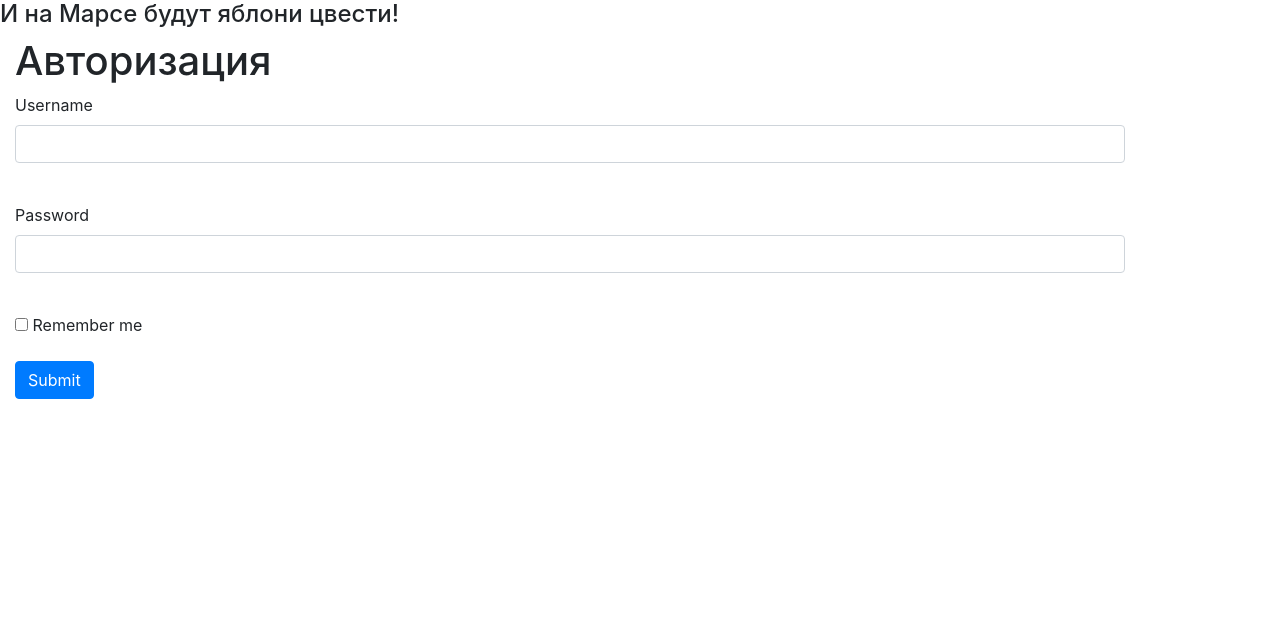
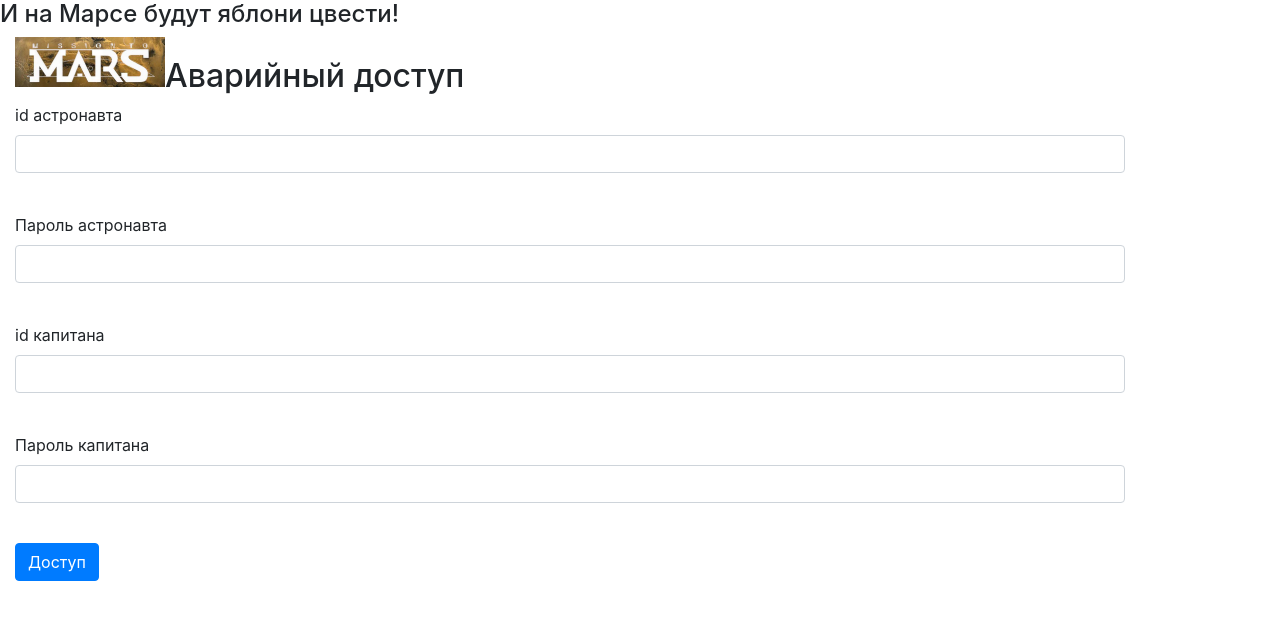
Before and after one commit to AkhmedLostInShali/colonizzation, a Flask app: template templates/login.html in a window 1280 px wide. Shown: the part 82-702 px from the top of the page. Run offline with Flask 2, Linux system fonts and the light colour scheme; the template is opened without the code that fills it: values that come from a table or form of the project are taken from there, most other values are stand-ins (such as "Sample title", 1, 10 or a date in 2020); form fields are guessed from the names that the template uses; some libraries are stand-ins or nearby versions.

Commit message:
lesson 2 task 5 improved /login

```diff
--- a/loginform.py
+++ b/loginform.py
@@ -4,7 +4,8 @@ from wtforms.validators import DataRequired
 
 
 class LoginForm(FlaskForm):
-    username = StringField('Логин', validators=[DataRequired()])
-    password = PasswordField('Пароль', validators=[DataRequired()])
-    remember_me = BooleanField('Запомнить меня')
-    submit = SubmitField('Войти')
+    id_astro = StringField('id астронавта', validators=[DataRequired()])
+    pass_astro = PasswordField('Пароль астронавта', validators=[DataRequired()])
+    id_cap = StringField('id капитана', validators=[DataRequired()])
+    pass_cap = PasswordField('Пароль капитана', validators=[DataRequired()])
+    submit = SubmitField('Доступ')
--- a/server.py
+++ /dev/null
@@ -1,82 +0,0 @@
-from flask import Flask, url_for
-
-app = Flask(__name__)
-
-
-@app.route('/')
-def index():
-    return "Миссия Колонизация Марса"
-
-
-@app.route('/index')
-def countdown():
-    return "И на Марсе будут яблони цвести!"
-
-
-@app.route('/image_sample')
-def image():
-    return f'''<img src="{url_for('static', filename='img/riana.jpg')}"
-           alt="здесь должна была быть картинка, но не нашлась">'''
-
-
-@app.route('/sample_page')
-def return_sample_page():
-    return f"""<!doctype html>
-                <html lang="en">
-                  <head>
-                    <meta charset="utf-8">
-                    <link rel="stylesheet" type="text/css" href="{url_for('static', filename='css/style.css')}" />
-                    <title>Привет, Яндекс!</title>
-                  </head>
-                  <body>
-                    <h1>Первая HTML-страница</h1>
-                  </body>
-                </html>"""
-
-
-@app.route('/bootstrap_sample')
-def bootstrap():
-    return '''<!doctype html>
-                <html lang="en">
-                  <head>
-                    <meta charset="utf-8">
-                    <meta name="viewport" content="width=device-width, initial-scale=1, shrink-to-fit=no">
-                    <link rel="stylesheet"
-                    href="https://cdn.jsdelivr.net/npm/bootstrap@5.0.0-beta1/dist/css/bootstrap.min.css"
-                    integrity="sha384-giJF6kkoqNQ00vy+HMDP7azOuL0xtbfIcaT9wjKHr8RbDVddVHyTfAAsrekwKmP1"
-                    crossorigin="anonymous">
-                    <title>Привет, Яндекс!</title>
-                  </head>
-                  <body>
-                    <h1>Привет, Яндекс!</h1>
-                    <div class="alert alert-primary" role="alert">
-                      А мы тут компонентами Bootstrap балуемся
-                    </div>
-                  </body>
-                </html>'''
-
-
-@app.route('/two_params/<username>/<int:number>')
-def two_params(username, number):
-    return f'''<!doctype html>
-                <html lang="en">
-                  <head>
-                    <meta charset="utf-8">
-                    <meta name="viewport" content="width=device-width, initial-scale=1, shrink-to-fit=no">
-                    <link rel="stylesheet"
-                   href="https://cdn.jsdelivr.net/npm/bootstrap@5.0.0-beta1/dist/css/bootstrap.min.css"
-                   integrity="sha384-giJF6kkoqNQ00vy+HMDP7azOuL0xtbfIcaT9wjKHr8RbDVddVHyTfAAsrekwKmP1"
-                   crossorigin="anonymous">
-                    <title>Пример с несколькими параметрами</title>
-                  </head>
-                  <body>
-                    <h2>{username}</h2>
-                    <div>Это первый параметр и его тип: {str(type(username))[1:-1]}</div>
-                    <h2>{number}</h2>
-                    <div>Это второй параметр и его тип: {str(type(number))[1:-1]}</div>
-                  </body>
-                </html>'''
-
-
-if __name__ == '__main__':
-    app.run(port=8080, host='127.0.0.1')
--- /dev/null
+++ b/static/css/login_style.css
@@ -0,0 +1,3 @@
+h2::before {
+  content: url(/static/img/MARS-emblem.png);
+}
--- a/templates/login.html
+++ b/templates/login.html
@@ -1,28 +1,49 @@
 {% extends "base.html" %}
 
 {% block content %}
-<h1>Авторизация</h1>
+<head>
+    <meta charset="utf-8">
+    <link rel="stylesheet" type="text/css" href={{ url_for('static', filename='css/login_style.css') }} />
+</head>
+<h2>Аварийный доступ</h2>
 <form action="" method="post" novalidate>
     {{ form.hidden_tag() }}
     <p>
-        {{ form.username.label }}<br>
-        {{ form.username(class="form-control") }}<br>
-        {% for error in form.username.errors %}
+        {{ form.id_astro.label }}<br>
+        {{ form.id_astro(class="form-control") }}<br>
+        {% for error in form.id_astro.errors %}
     <div class="alert alert-danger" role="alert">
         {{ error }}
     </div>
     {% endfor %}
     </p>
     <p>
-        {{ form.password.label }}<br>
-        {{ form.password(class="form-control", type="password") }}<br>
-        {% for error in form.password.errors %}
+        {{ form.pass_astro.label }}<br>
+        {{ form.pass_astro(class="form-control", type="password") }}<br>
+        {% for error in form.pass_astro.errors %}
     <div class="alert alert-danger" role="alert">
         {{ error }}
     </div>
     {% endfor %}
     </p>
-    <p>{{ form.remember_me() }} {{ form.remember_me.label }}</p>
+    <p>
+        {{ form.id_cap.label }}<br>
+        {{ form.id_cap(class="form-control") }}<br>
+        {% for error in form.id_cap.errors %}
+    <div class="alert alert-danger" role="alert">
+        {{ error }}
+    </div>
+    {% endfor %}
+    </p>
+    <p>
+        {{ form.pass_cap.label }}<br>
+        {{ form.pass_cap(class="form-control", type="password") }}<br>
+        {% for error in form.pass_cap.errors %}
+    <div class="alert alert-danger" role="alert">
+        {{ error }}
+    </div>
+    {% endfor %}
+    </p>
     <p>{{ form.submit(type="submit", class="btn btn-primary") }}</p>
 </form>
 {% endblock %}
```
Also changed, not shown: static/img/MARS-emblem.png (added), static/img/riana.jpg (deleted).
